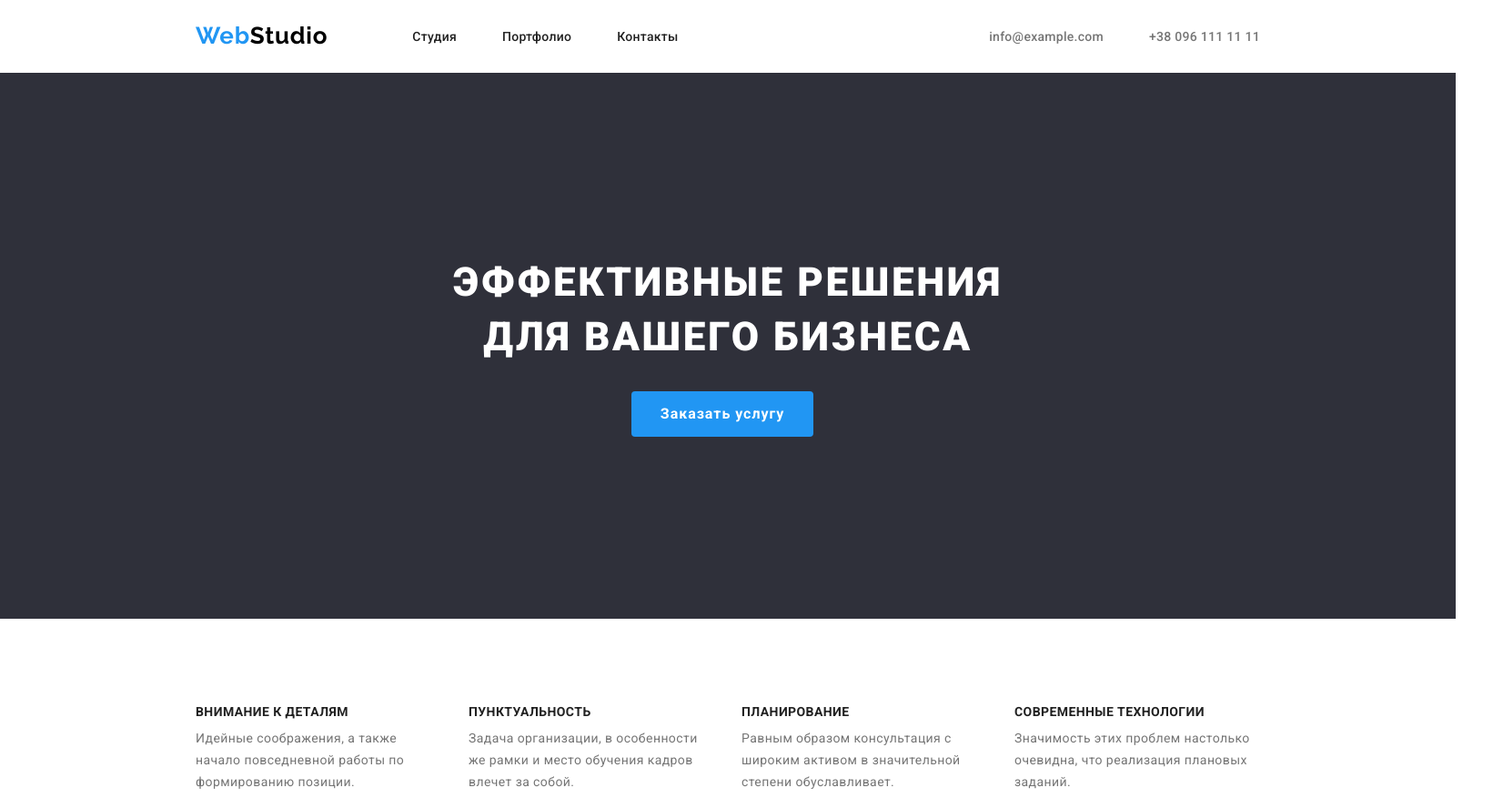
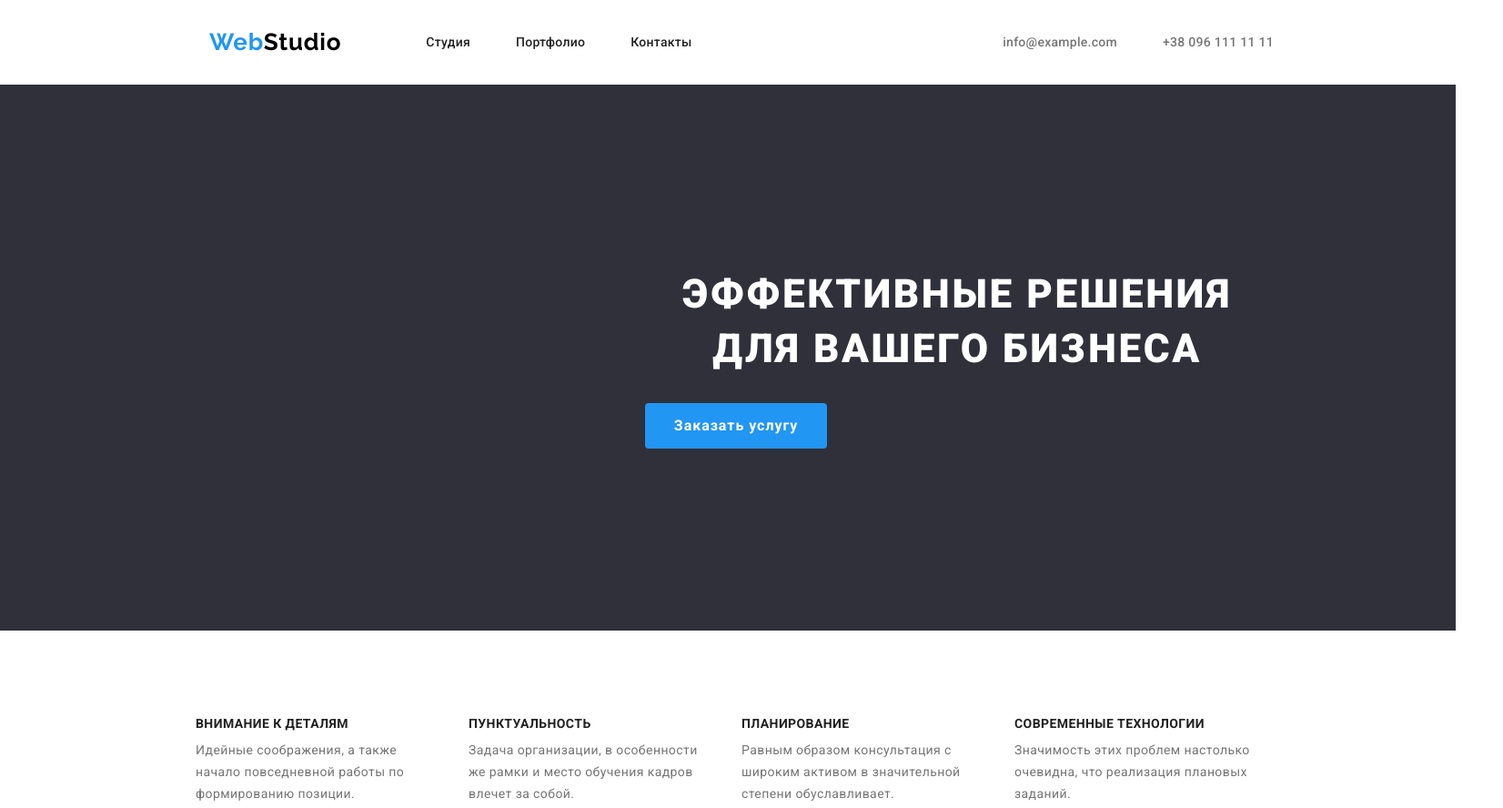
Before and after one commit to alex-voytko/goit-markup-hw-03, a plain HTML site: page index.html in a window 1280 px wide. Shown: the top 888 px of the page at 91% size, 1652 px wide, since content can reach past the window. Drawn offline with nearby package versions, Linux system fonts and the light colour scheme.

Commit message:
ДЗ-3. Исправление. 1

```diff
--- a/css/styles.css
+++ b/css/styles.css
@@ -28,7 +28,12 @@ ul {
     width: 1600px;
     padding: 0;
     margin: 0 auto;
-
+}
+.container {
+    margin: 0 auto;
+    padding: 0 15px;
+    width: 1200px;
+    display: block;
 }
 .header-container {
     width: 1200px;
@@ -36,10 +41,11 @@ ul {
     margin: 0 auto;
     background-color: var(--title-text-color);
 }
-.webstudio-container {
-    padding-top: 24px;
-    padding-bottom: 25px;
-    margin-right: 93px;
+.header-wrapper {
+    display: flex;
+    justify-content: space-between;
+    align-items: center;
+    padding: 31px 0;
 }
 .web-logo {
     font-family: Raleway;
@@ -56,22 +62,25 @@ ul {
     color: white;
 }
 .nav-container {
-    display: flex;
+    margin-left: 93px;
 }
 .navigation-menu {
     display: flex;
     align-items: center;
 }
-.navigation-menu .item + .item {
-    margin-left: 50px;
-}
 .navigation-menu .link {
-    display: block;
     font-weight: 500;
     font-size: 14px;
     line-height: 1.143;
     letter-spacing: 0.02em;
     color: var(--primary-text-color);
+}
+.navigation-menu .item {
+    display: block;
+    margin-right: 50px;
+}
+.navigation-menu .item:last-child {
+    margin: 0%;
 }
 .navigation-menu .link:hover,
 .navigation-menu .link:focus {
@@ -89,7 +98,6 @@ ul {
     margin-left: 50px;
 }
 .contacts-list .link {
-    display: block;
     font-weight: 500;
     font-size: 14px;
     line-height: 1.143;
@@ -100,14 +108,7 @@ ul {
 .contacts-list .link:focus {
     color: var(--accent-color);
 }
-.section-1-container,
-.section-2-container,
-.section-3-container {
-    width: 1600px;
-}
-
 .section-1 {
-    width: 1600px;
     align-items: center;
     background-color: var(--contrast-color);
     padding: 200px 452px;
@@ -140,7 +141,6 @@ ul {
     color: var(--title-text-color);
 }
 .section-2 {
-    width: 1200px;
     padding: 94px 15px;
     margin: 0 auto;
     background-color: var(--title-text-color);
--- a/index.html
+++ b/index.html
@@ -13,34 +13,37 @@
 
     <!--Header container-->
     <header class="header-container">
+        <div class="container">
+            <div class="header-wrapper">
+                <a class="link" href="./index.html" aria-label="WebStudio">
+                    <span class="web-logo">Web<span class="header-studio">Studio</span></span>
+                </a>
                  <nav class="nav-container">
-        <div class="webstudio-container">
-        <a href="./index.html" aria-label="WebStudio">
-        <span class="web-logo">Web<span class="header-studio">Studio</span></span></a>
-        </div>
                     <ul class="navigation-menu">
                         <li class="item"><a href="./index.html" class="link">Студия</a></li>
                         <li class="item"><a href="./portfolio.html" class="link">Портфолио</a></li>
                         <li class="item"><a href="" class="link">Контакты</a></li>
                     </ul>
+                 </nav>
                  <ul class="contacts-list">
                      <li class="item"><a href="info@example.com" class="link">info@example.com</a></li>
                      <li class="item"><a href="tel:+380961111111" class="link">+38 096 111 11 11</a></li>
                  </ul>
-        </nav>
+            </div>
+        </div>
     </header>
 
         <!--section-1 container-->
-        <div class="section-1-container">
             <section class="section-1">
+                <div class="container">
                     <h1 class="title">Эффективные решения <br> для вашего бизнеса</h1>
                     <button class="main-button"><a href="" class="link">Заказать услугу</a></button>
+                </div>
             </section>
-        </div>
 
         <!--section-2 container-->
-        <div class="section-2-container">
             <section class="section-2">
+                <div class="container">
                 <h2>Специфика работы</h2>
                 <ul class="work-list">
                     <li class="item">
@@ -60,12 +63,12 @@
                         <p class="discription">Значимость этих проблем настолько очевидна, что реализация плановых заданий.</p>
                     </li>
                 </ul>
+                </div>
             </section>
-        </div>
 
             <!--section-3 container-->
-        <div class="section-3-container">
             <section class="section-3">
+                <div class="container">
                 <h2>Чем мы занимаемся</h2>
                 <ul>
                     <li>
@@ -78,12 +81,12 @@
                         <img src="./img/sect-3/img-3.jpg" alt="Изображение-3" width="370">
                     </li>
                 </ul>
+                </div>
             </section>
-        </div>
 
         <!--section-4 container-->
-        <div class="section-4-container">
             <section class="section-4">
+                <div class="container">
                 <h2>Наша команда</h2>
                 <ul>
                     <li>
@@ -107,11 +110,12 @@
                         <p>UI Designer</p></div>
                     </li>
                 </ul>
+                </div>
             </section>
-        </div>
 
             <!--footer container-->
         <footer class="footer">
+            <div class="container">
                 <a href="./index.html" aria-label="WebStudio">
                 <span class="web-logo">Web<span class="footer-studio">Studio</span></span></a>
                 <address><span class="address">г. Киев, пр-т Леси Украинки, 26</span>
@@ -120,6 +124,7 @@
                     <li><a href="tel:+380961111111" class="contacts">+38 096 111 11 11</a></li>
                     </ul>
                 </address>
+            </div>
        </footer>
 </div>
 </body>
```
Lines whose indentation alone changed are shown as unchanged.
